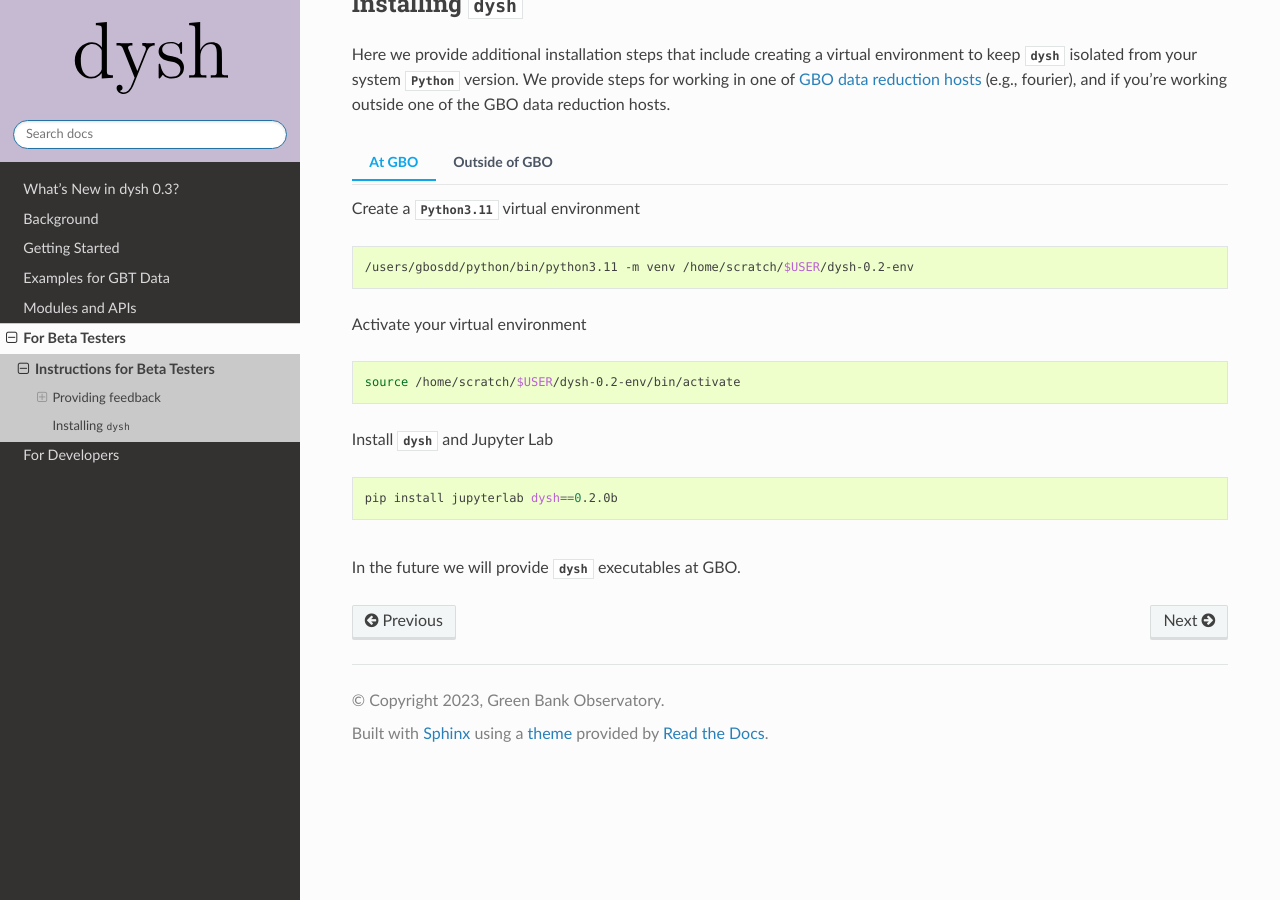
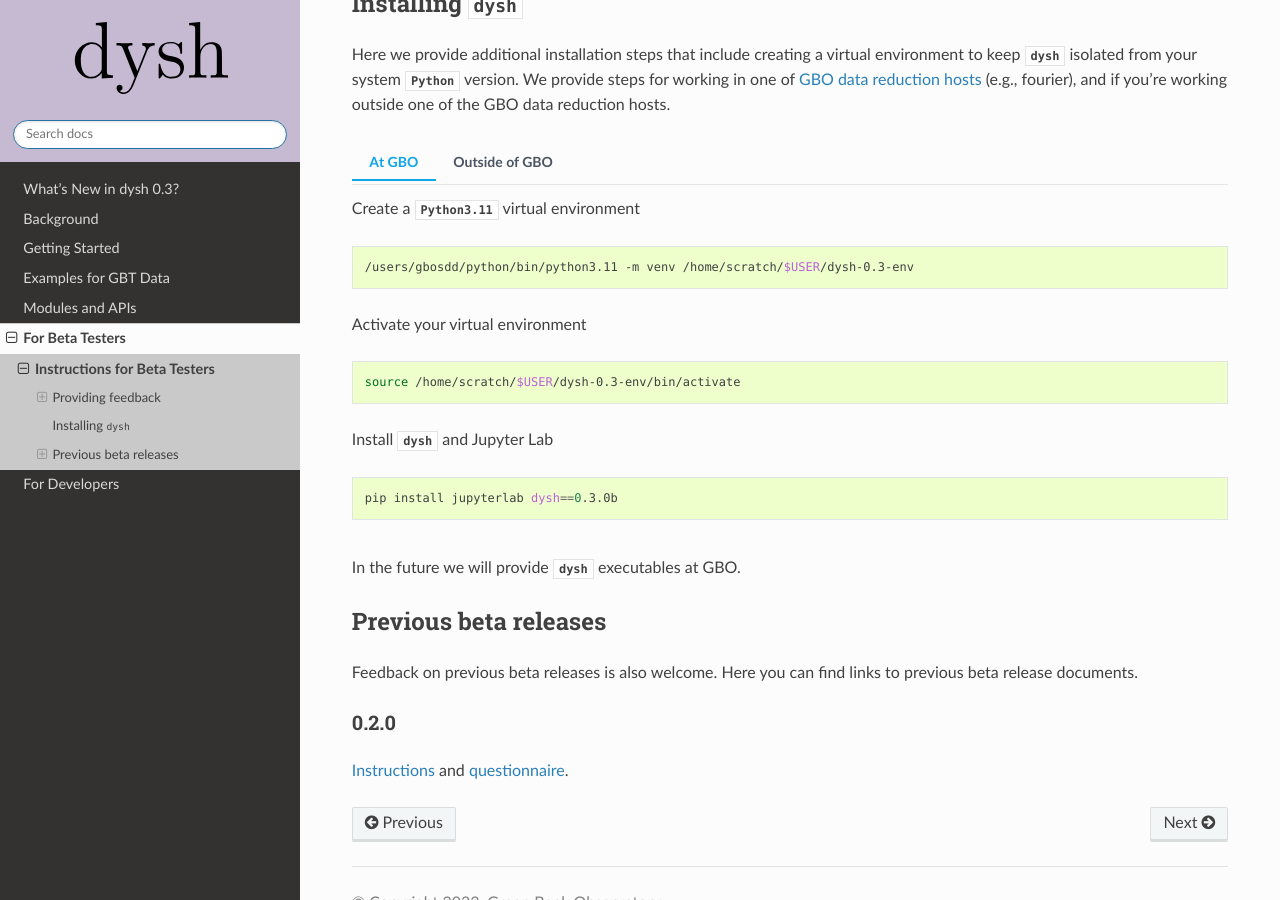
Before and after one commit to GreenBankObservatory/dysh, a Sphinx documentation site: the page built from docs/source/for_beta_testers/beta_testing.rst, in a window 1280 px wide and 900 px high, scrolled down 1099 px. Built offline with Sphinx 7.4.7 and the Read the Docs theme 2.0.0, drawn with Linux system fonts in a browser that asks for light colours; the version number could not be read and is left out.

Commit message:
Updated installation instructions and link to form

```diff
--- a/docs/source/for_beta_testers/beta_testing.rst
+++ b/docs/source/for_beta_testers/beta_testing.rst
@@ -16,7 +16,7 @@ Providing feedback
 
 If you encounter a problem with `dysh`, would like to request a new feature or enhancement or would like to leave feedback, please do so using `GitHub issues <https://github.com/GreenBankObservatory/dysh/issues>`_. There are some basic instructions of how to do this :ref:`here <githubissues>`. This requires `creating a free account <https://github.com/>`_ on GitHub if you do not have one.
 
-If you prefer not to create a GitHub account, please provide your feedback to the `dysh-beta mailing list <https://groups.google.com/g/dysh-beta/about>`_, or send an email to dysh-beta@googlegroups.com. Additionally, we will provide a `form for collecting feedback <https://forms.gle/27tg9adfLbDnUyz37>`_.
+If you prefer not to create a GitHub account, please provide your feedback to the `dysh-beta mailing list <https://groups.google.com/g/dysh-beta/about>`_, or send an email to dysh-beta@googlegroups.com. Additionally, we will provide a `form for collecting feedback <https://forms.gle/jNaiMTcXBiHAQUim7>`_.
 
 When providing feedback, please provide
 
@@ -54,19 +54,19 @@ We provide steps for working in one of `GBO data reduction hosts <https://greenb
 
     .. code:: bash
 
-        /users/gbosdd/python/bin/python3.11 -m venv /home/scratch/$USER/dysh-0.2-env
+        /users/gbosdd/python/bin/python3.11 -m venv /home/scratch/$USER/dysh-0.3-env
 
     Activate your virtual environment
 
     .. code:: bash
 
-        source /home/scratch/$USER/dysh-0.2-env/bin/activate
+        source /home/scratch/$USER/dysh-0.3-env/bin/activate
 
     Install `dysh` and Jupyter Lab
 
     .. code:: bash
 
-        pip install jupyterlab dysh==0.2.0b
+        pip install jupyterlab dysh==0.3.0b
 
 .. tab:: Outside of GBO
 
@@ -86,6 +86,16 @@ We provide steps for working in one of `GBO data reduction hosts <https://greenb
 
     .. code:: bash
 
-        pip install jupyterlab dysh==0.2.0b
+        pip install jupyterlab dysh==0.3.0b
 
 In the future we will provide `dysh` executables at GBO.
+
+Previous beta releases
+======================
+
+Feedback on previous beta releases is also welcome. Here you can find links to previous beta release documents.
+
+0.2.0
+-----
+
+`Instructions <https://docs.google.com/document/d/1RrHaiwmrDnPbMLdNY99_hBZzyWyYKsw0UCM8FKqhIKo/edit?usp=sharing>`_ and `questionnaire <https://forms.gle/27tg9adfLbDnUyz37>`_.
```
